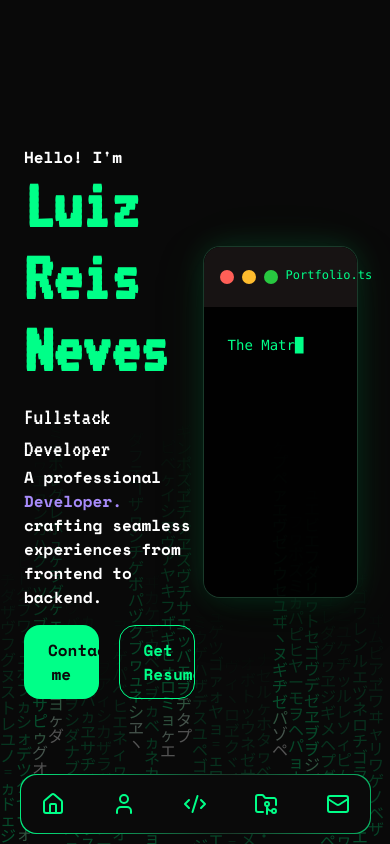
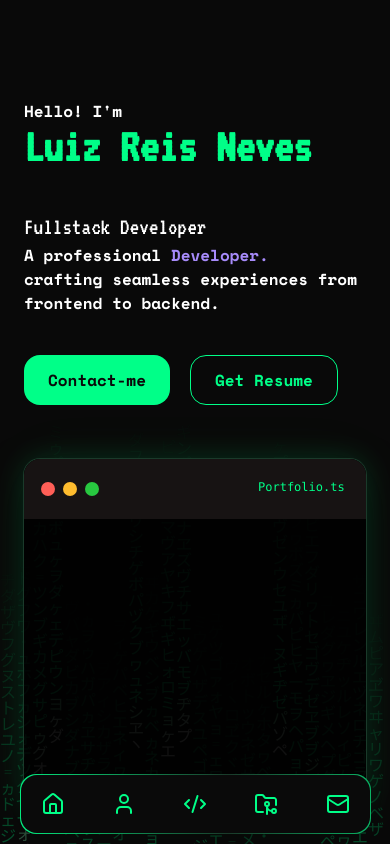
Before and after one commit to Luiz-Reis-Neves/portfolio, a React (Vite) app: page / in a window 390 px wide. Built offline with nearby package versions, Linux system fonts and the light colour scheme.

Commit message:
feat: add hero responsive layout for mobile

```diff
--- a/src/components/hero/Apresentation.tsx
+++ b/src/components/hero/Apresentation.tsx
@@ -23,10 +23,10 @@ export function Apresentation() {
     }, [])
 
     return (
-        <div className="w-[50%] flex flex-1 flex-col justify-center gap-4">
+        <div className="w-full md:w-[50%] flex flex-1 flex-col justify-center gap-10 md:gap-4 pt-16 md:pt-0 px-0 md:px-0">
             <div ref={ref1} >
                 <h2 className="text-[var(--color-white)] font-bold">Hello! I'm</h2>
-                <h1 className="font-[family-name:var(--font-display)] text-7xl font-bold text-[#00ff88]">Luiz Reis Neves</h1>
+               <h1 className="font-[family-name:var(--font-display)] text-5xl md:text-7xl font-bold text-[#00ff88]">Luiz Reis Neves</h1>
             </div>
             <div ref={ref2} >
                 <h1 className="font-[family-name:var(--font-display)] text-[var(--color-white)] text-2xl">Fullstack Developer</h1>
--- a/src/components/hero/Hero.tsx
+++ b/src/components/hero/Hero.tsx
@@ -8,8 +8,8 @@ export function Hero() {
             <MatrixRain />
             <div className="min-h-screen w-full">
 
-                <div className="max-w-6xl mx-auto px-6">
-                   <div className="w-[100%] min-h-screen flex">
+                <div className="max-w-6xl mx-auto">
+                   <div className="w-[100%] min-h-screen flex flex-col md:flex-row gap-8 p-6 md:p-0">
                         <Apresentation/>
                         <Terminal/>
                    </div>
--- a/src/components/hero/Terminal.tsx
+++ b/src/components/hero/Terminal.tsx
@@ -1,4 +1,6 @@
 import { useEffect, useRef } from 'react'
+import gsap from 'gsap'
+
 
 const phase1 = 'Wake up...'
 const phase2 = 'The Matrix has you.'
@@ -11,9 +13,21 @@ const phase3 = `const developer = {
 };`
 
 export function Terminal() {
+    const terminalRef = useRef(null)
+
     const textRef = useRef<HTMLPreElement>(null)
 
     useEffect(() => {
+        gsap.set(terminalRef.current, { opacity: 0, x: 40 })
+
+        gsap.to(terminalRef.current, {
+            x: 0,
+            opacity: 1,
+            duration: 0.8,
+            ease: 'power2.out',
+            delay: 0.5
+        })
+
         if (!textRef.current) return
 
         const el = textRef.current
@@ -46,6 +60,7 @@ export function Terminal() {
             new Promise((resolve) => setTimeout(resolve, ms))
 
         const run = async () => {
+            await wait(800)
             await type(phase1)
             await wait(2000)
             await erase()
@@ -63,8 +78,8 @@ export function Terminal() {
     }, [])
 
     return (
-        <div className="w-[50%] flex-1 flex items-center justify-center">
-            <div className="w-[90%] h-[350px] rounded-2xl bg-black/80 terminal-card">
+        <div className="w-full md:w-[50%] flex-1 flex items-center justify-center">
+            <div ref={terminalRef} className="w-[100%] md:w-[90%] h-[350px] rounded-2xl bg-black/80 terminal-card">
                 <div className="w-full h-[60px] px-4 flex items-center justify-between bg-[#171313] rounded-t-2xl">
                     <div className="w-[60px] h-[30px] flex items-center justify-center gap-2">
                         <div className="w-[14px] h-[14px] rounded-full bg-[#ff5f57]"></div>
```
